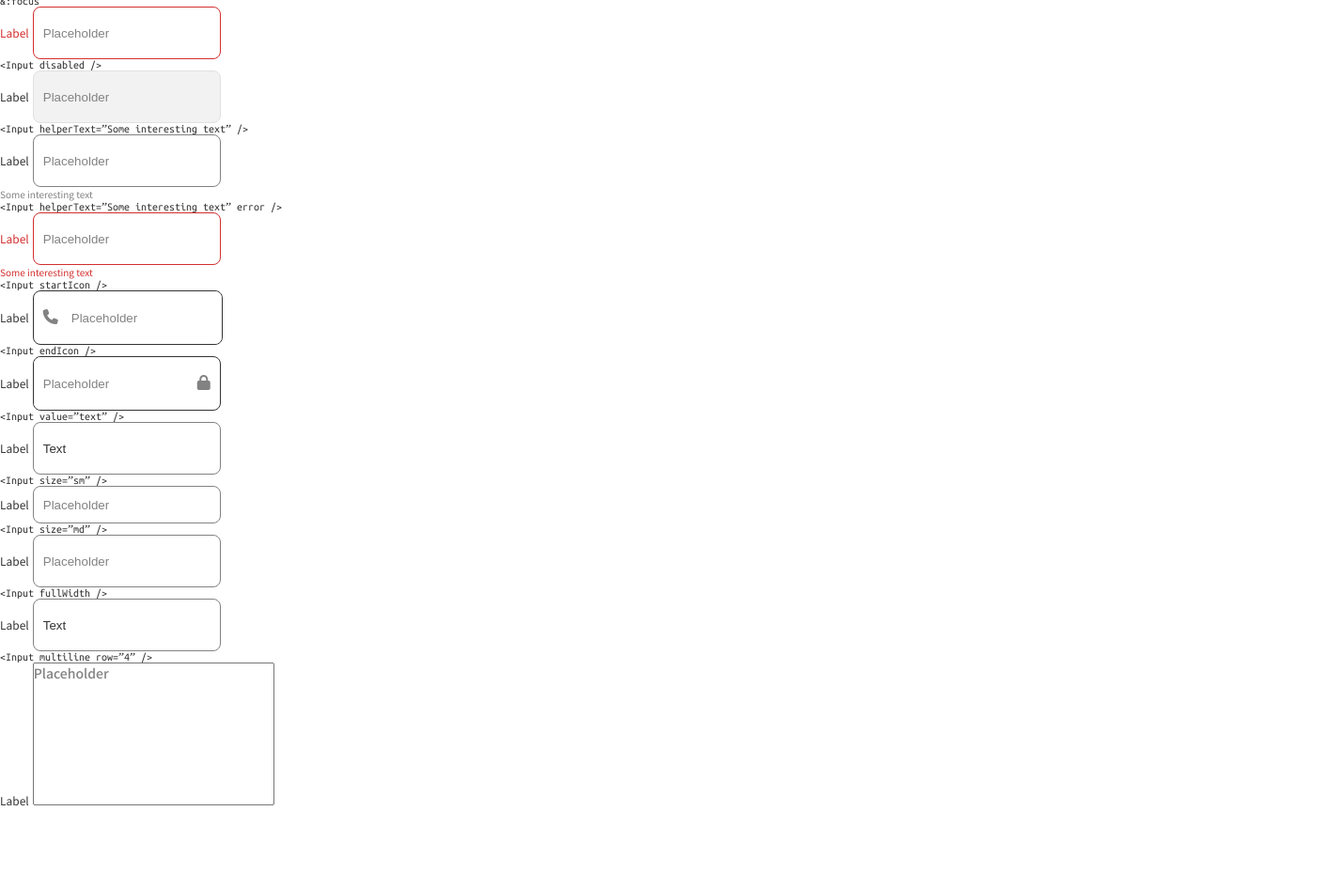
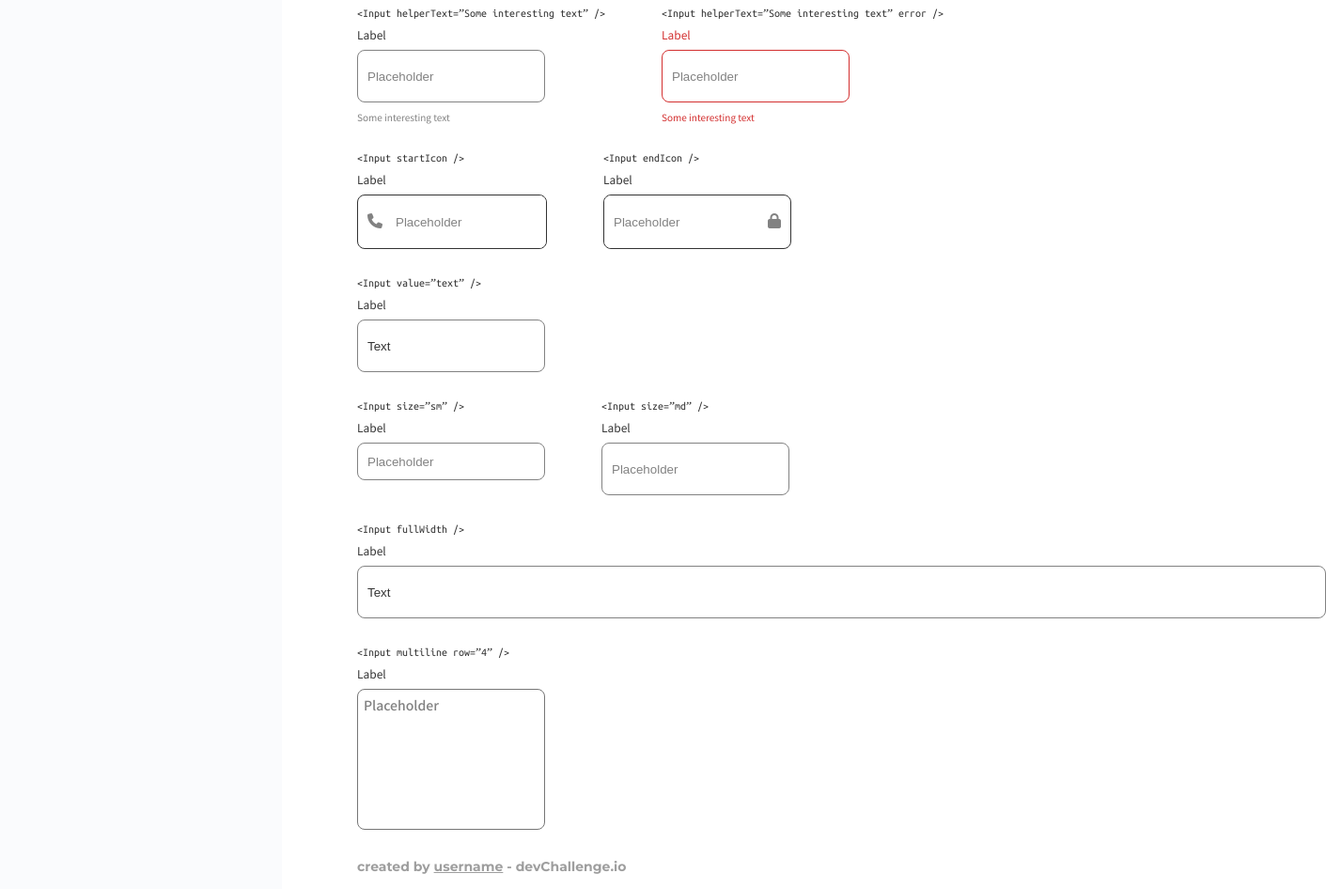
Before and after one commit to Gonzalop0210/part2_dev_project_component, a plain HTML site: page index.html in a window 1280 px wide. Shown: the part 480-1426 px from the top of the page at 94% size, 1411 px wide, since content can reach past the window. Before the commit the page ends 1341 px from the top, so only its background shows below. Drawn offline with Linux system fonts and the light colour scheme.

Commit message:
Project finished

```diff
--- a/index.html
+++ b/index.html
@@ -132,15 +132,19 @@
             </div>
         </div>
         <div class="container_inputs container_7_input">
+            <div class="container_child_7_1">
                 <p class="text_content_etiquet text_7_1"></p>
                 <div class="container_form_input container_form_input_7">
                     <label for="" class="text_label text_label_7_1">Label</label>
                     <input type="text" name="" id="" class="input input_7_1" placeholder="Placeholder">
                 </div>
+            </div>
+            <div class="container_child_7_2">
                 <p class="text_content_etiquet text_7_2"></p>
                 <div class="container_form_input container_form_input_7">
                     <label for="" class="text_label text_label_7_2">Label</label>
                     <input type="text" name="" id="" class="input input_7_2" placeholder="Placeholder">
+                </div>
             </div>
         </div>
         <div class="container_inputs container_8_inputs">
@@ -158,6 +162,9 @@
             </div>
         </div>
     </main>
+    <footer class="footer">
+        <p class="copiryth">created by <span class="underline">username</span> - devChallenge.io</p>
+    </footer>
     <script src="js/main.js"></script>
 </body>
 </html>
--- a/styles/style_desktop.css
+++ b/styles/style_desktop.css
@@ -11,7 +11,23 @@
     --font_ubuntu: 'Ubuntu Mono', monospace;
 }
 
+body {
+    display: grid;
+    grid-template-columns: 300px auto;
+    grid-template-rows: auto auto;
+}
 /* Styles Container Header and Nav */
+.container_header_nav {
+    background-color: #FAFBFD;
+    padding-left: 100px;
+    padding-top: 20px;
+    display: flex;
+    flex-direction: column;
+    gap: 70px;
+    grid-column: 1 / 2;
+    grid-row: 1 / 3;
+}
+
 /* Style Header */
 .title_header {
     font-family: var(--font_poppins);
@@ -27,6 +43,9 @@
 /* Style Nav */
 .list_nav {
     list-style-type: none;
+    display: flex;
+    flex-direction: column;
+    gap: 20px;
 }
 
 .item_list {
@@ -42,6 +61,15 @@
 }
 
 /* Style Main */
+.main {
+    padding-left: 80px;
+    padding-top: 30px;
+    display: flex;
+    flex-direction: column;
+    gap: 30px;
+    align-items: flex-start;
+}
+
 /* Style title main */
 .title_main {
     font-family: var(--font_poppins);
@@ -190,6 +218,11 @@
     border: 1px solid #828282;
 }
 
+/* ------------8-------------- */
+.input_8_1 {
+    width: 1031px;
+}
+
 /* ------------9--------------- */
 .textarea::placeholder {
     font-family: var(--font_noto);
@@ -200,4 +233,68 @@
 
 .textarea {
     resize: none;
+    width: 200px;
+    height: 150px;
+    border-radius: 8px;
+    padding: 6px;
 }
+
+/* Style Footer */
+.copiryth {
+    font-family: var(--font_montserrat);
+    font-weight: 700;
+    font-size: 14px;
+    color: #9E9E9E;
+    margin-left: 80px;
+    margin-top: 30px;
+    margin-bottom: 15px;
+}
+
+.underline {
+    text-decoration: underline;
+}
+
+/* Estilos de los containers */
+.container_form_input,
+.container_form_input_2,
+.container_form_input_3,
+.container_3_input,
+.container_form_input_4,
+.container_form_input_5,
+.container_form_input_6,
+.container_6_input,
+.container_form_input_7,
+.container_8_inputs,
+.container_form_input_8,
+.container_9_inputs,
+.container_form_input_9 {
+    display: flex;
+    flex-direction: column;
+    gap: 8px;
+}
+
+.container_child_1_1,
+.container_child_1_2,
+.container_child_1_3,
+.container_child_2_1,
+.container_child_2_2,
+.container_child_2_3,
+.container_child_4_1,
+.container_child_4_2,
+.container_child_5_1,
+.container_child_5_2,
+.container_child_7_1,
+.container_child_7_2 {
+    display: flex;
+    flex-direction: column;
+    gap: 8px;
+}
+
+.container_1_input,
+.container_2_input,
+.container_4_input,
+.container_5_input,
+.container_7_input {
+    display: flex;
+    gap: 60px;
+}
```
Lines whose indentation alone changed are shown as unchanged.
